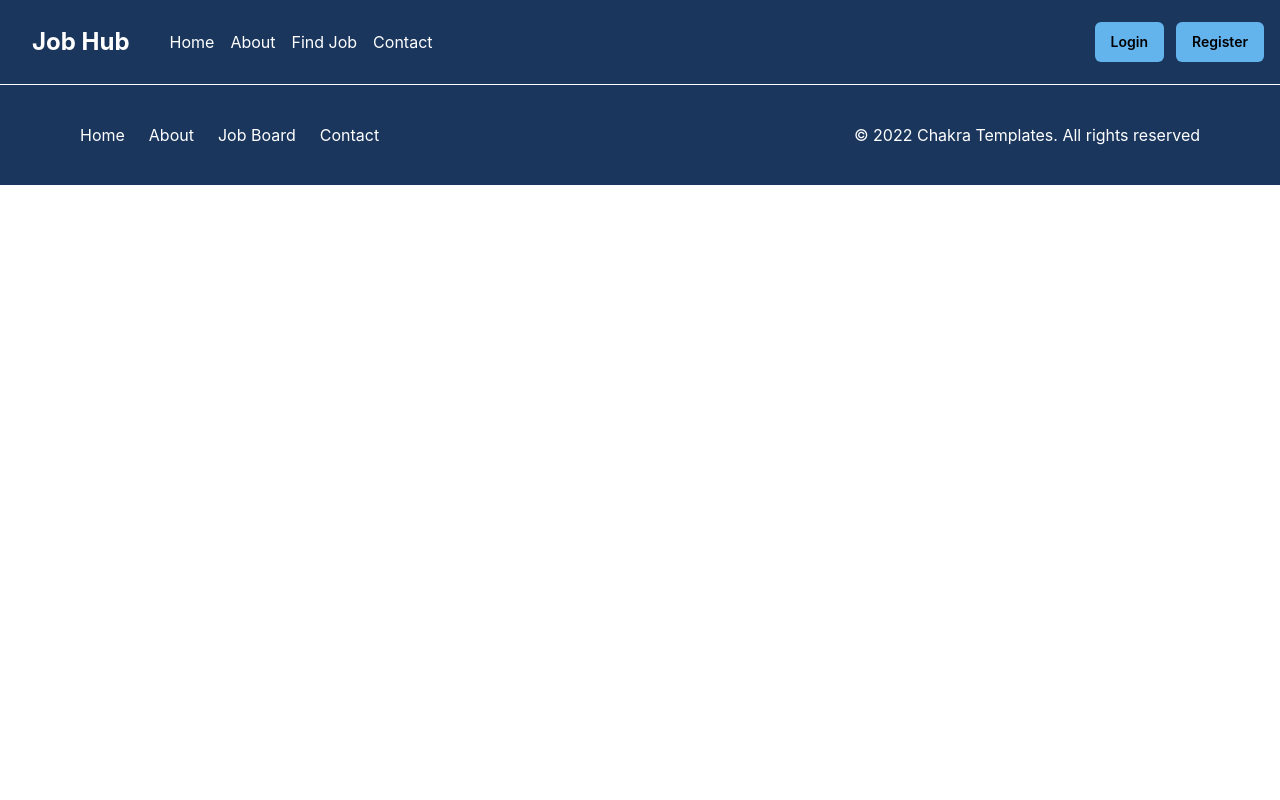
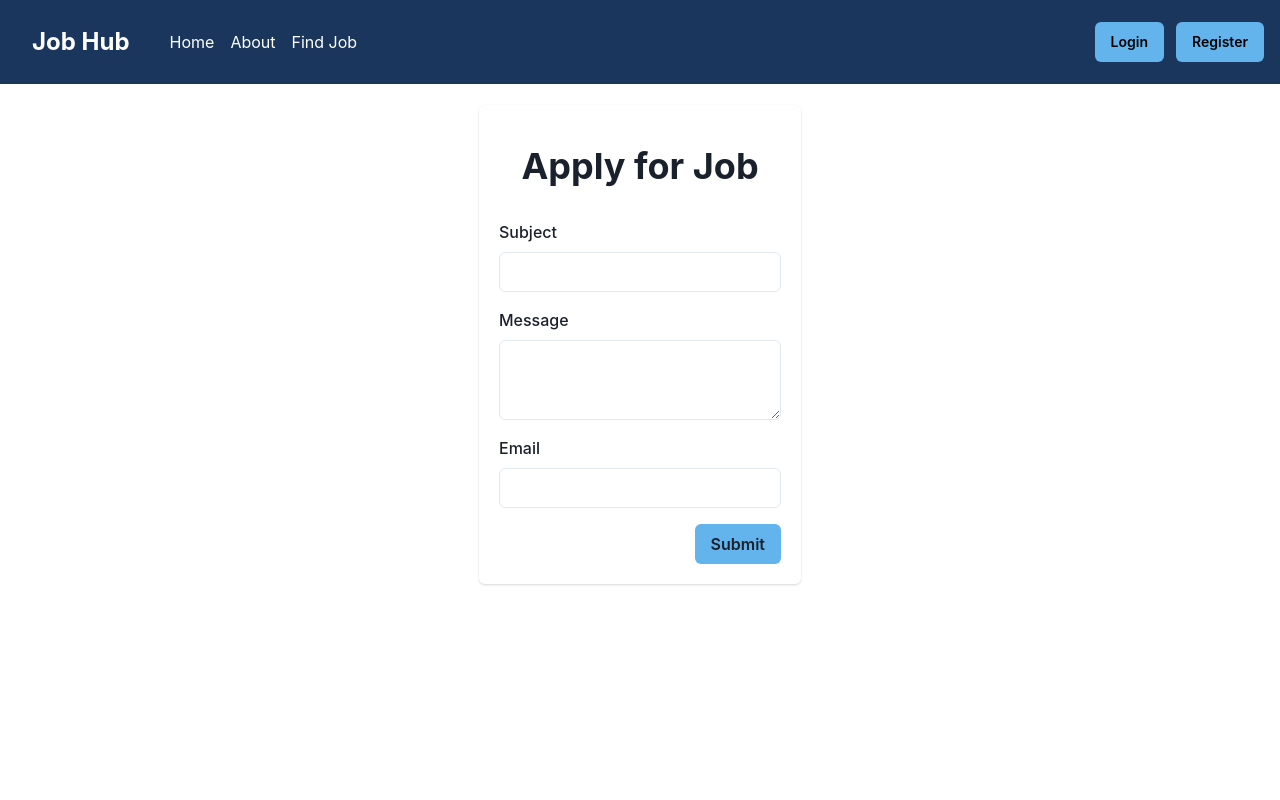
Before and after one commit to jsmnegrc/job-hub, a React (Vite) app: page /apply in a window 1280 px wide. Shown: the top 800 px of the page. Built offline with nearby package versions, Linux system fonts and the light colour scheme.

Commit message:
fix errors

```diff
--- a/src/access/Login.jsx
+++ b/src/access/Login.jsx
@@ -14,7 +14,6 @@ import {
   InputRightElement,
   useToast,
 } from "@chakra-ui/react";
-import { FaUserAlt } from "react-icons/fa";
 import { ViewIcon, ViewOffIcon } from "@chakra-ui/icons";
 import { useNavigate } from "react-router-dom";
 import http from "../library/http";
--- a/src/access/Register.jsx
+++ b/src/access/Register.jsx
@@ -49,7 +49,6 @@ const Register = () => {
 
     try {
       const response = await api.post("/register", formData);
-      console.log("Registration Successful:", response.data);
       navigate("/login");
     } catch (error) {
       console.error("Registration Failed:", error.response.data.message);
--- a/src/layouts/Header/Header.jsx
+++ b/src/layouts/Header/Header.jsx
@@ -187,9 +187,6 @@ const DesktopNav = () => {
       <Flex>
         <ReactRouterLink to="/job">Find Job</ReactRouterLink>
       </Flex>
-      <Flex>
-        <ReactRouterLink to="/contact">Contact</ReactRouterLink>
-      </Flex>
     </Stack>
   );
 };
@@ -200,8 +197,7 @@ const MobileNav = () => {
       <Stack color={"white"}>
         <ReactRouterLink to="/">Home</ReactRouterLink>
         <ReactRouterLink to="/about">About</ReactRouterLink>
-        <ReactRouterLink to="/job">Job Board</ReactRouterLink>
-        <ReactRouterLink to="/contact">Contact</ReactRouterLink>
+        <ReactRouterLink to="/job">Find Job</ReactRouterLink>
       </Stack>
 
       <Button
--- a/src/library/http.js
+++ b/src/library/http.js
@@ -10,5 +10,4 @@ function http(options = {}) {
   });
   return http;
 }
-
 export default http;
--- /dev/null
+++ b/src/pages/Apply/Apply.jsx
@@ -0,0 +1,108 @@
+import React, { useState } from "react";
+import {
+  Box,
+  FormControl,
+  FormLabel,
+  Input,
+  Textarea,
+  Button,
+  useToast,
+  Card,
+  Heading,
+  CardHeader,
+  Stack,
+  Container,
+} from "@chakra-ui/react";
+import http from "../../library/http";
+import { useNavigate } from "react-router-dom";
+
+const JobApplicationForm = () => {
+  const toast = useToast();
+  const navigate = useNavigate();
+
+  const [formData, setFormData] = useState({
+    Subject: "",
+    Message: "",
+    Contact: "",
+  });
+
+  const handleInputChange = (e) => {
+    const { name, value } = e.target;
+    setFormData((prevData) => ({ ...prevData, [name]: value }));
+  };
+
+  const handleSubmit = async (e) => {
+    e.preventDefault();
+
+    try {
+      const response = await http().post("/form", formData);
+
+      if (response.status === 201) {
+        const data = response.data;
+
+        toast({
+          title: "Job application submitted successfully",
+          status: "success",
+          duration: 7000,
+          isClosable: true,
+        });
+
+        navigate("/job");
+      } else {
+        console.error("Failed to submit job application");
+      }
+    } catch (error) {
+      console.error("Error submitting job application:", error);
+    }
+  };
+
+  return (
+    <Container minH={"100vh"} p={5} alignItems={"center"}>
+      <Card justifySelf={"center"} p={5}>
+        <CardHeader mb={3} textAlign={"center"}>
+          {" "}
+          <Heading>Apply for Job</Heading>
+        </CardHeader>
+        <Box>
+          <form onSubmit={handleSubmit}>
+            <FormControl id="subject" mb={4}>
+              <FormLabel>Subject</FormLabel>
+              <Input
+                type="text"
+                name="Subject"
+                value={formData.Subject}
+                onChange={handleInputChange}
+              />
+            </FormControl>
+
+            <FormControl id="message" mb={4}>
+              <FormLabel>Message</FormLabel>
+              <Textarea
+                name="Message"
+                value={formData.Message}
+                onChange={handleInputChange}
+              />
+            </FormControl>
+
+            <FormControl id="email" mb={4}>
+              <FormLabel>Email</FormLabel>
+              <Input
+                type="text"
+                name="Contact"
+                value={formData.Contact}
+                onChange={handleInputChange}
+              />
+            </FormControl>
+            <Stack>
+              <Button ml={"auto"} type="submit" bg={"blue.300"}>
+                Submit
+              </Button>
+            </Stack>
+          </form>
+        </Box>
+      </Card>
+    </Container>
+  );
+};
+
+export default JobApplicationForm;
--- a/src/pages/Contact/Contact.jsx
+++ /dev/null
@@ -1,7 +0,0 @@
-import React from "react";
-
-const Contact = () => {
-  return <div>Contact</div>;
-};
-
-export default Contact;
--- a/src/pages/Job/Job.jsx
+++ b/src/pages/Job/Job.jsx
@@ -21,6 +21,7 @@ import {
   NumberInputStepper,
   NumberIncrementStepper,
   NumberDecrementStepper,
+  Link,
 } from "@chakra-ui/react";
 import {
   FaCalendarAlt,
@@ -32,6 +33,7 @@ import JobLogo from "../../assets/joblogo.jpg";
 import http from "../../library/http";
 import { useParams } from "react-router-dom";
 import JobHero from "./JobHero";
+import Apply from "../Apply/Apply";
 
 const Job = () => {
   const { jobId } = useParams();
@@ -311,9 +313,11 @@ const Job = () => {
                       direction={{ base: "column", md: "row" }}
                       alignItems="center"
                     >
-                      <Button ml="auto" variant="outline" colorScheme="blue">
-                        Apply for Job
-                      </Button>
+                      <Link href="/apply">
+                        <Button ml="auto" variant="outline" colorScheme="blue">
+                          Apply for Job
+                        </Button>
+                      </Link>
                     </Stack>
                   </Stack>
                 </Card>
```
Also changed, not shown: src/routes.jsx (+5 -5 lines), src/pages/Contact/Contact.css (deleted).
